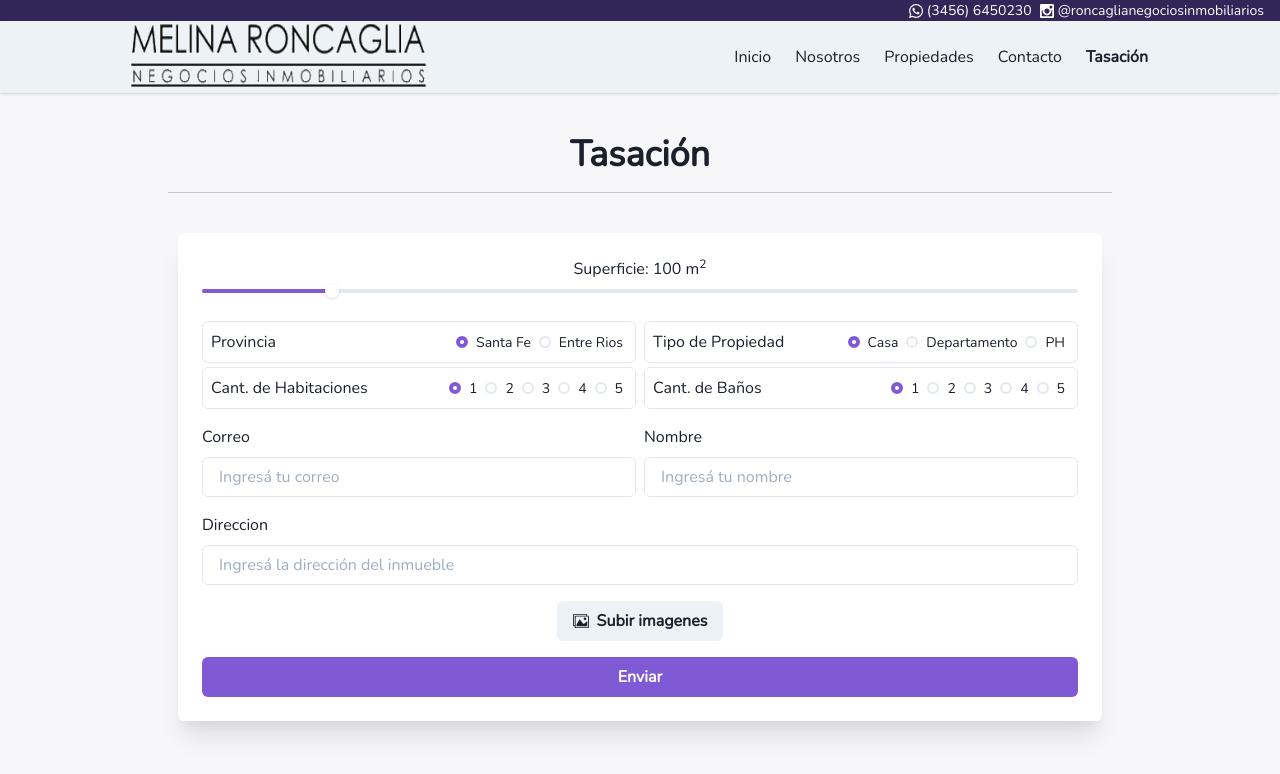
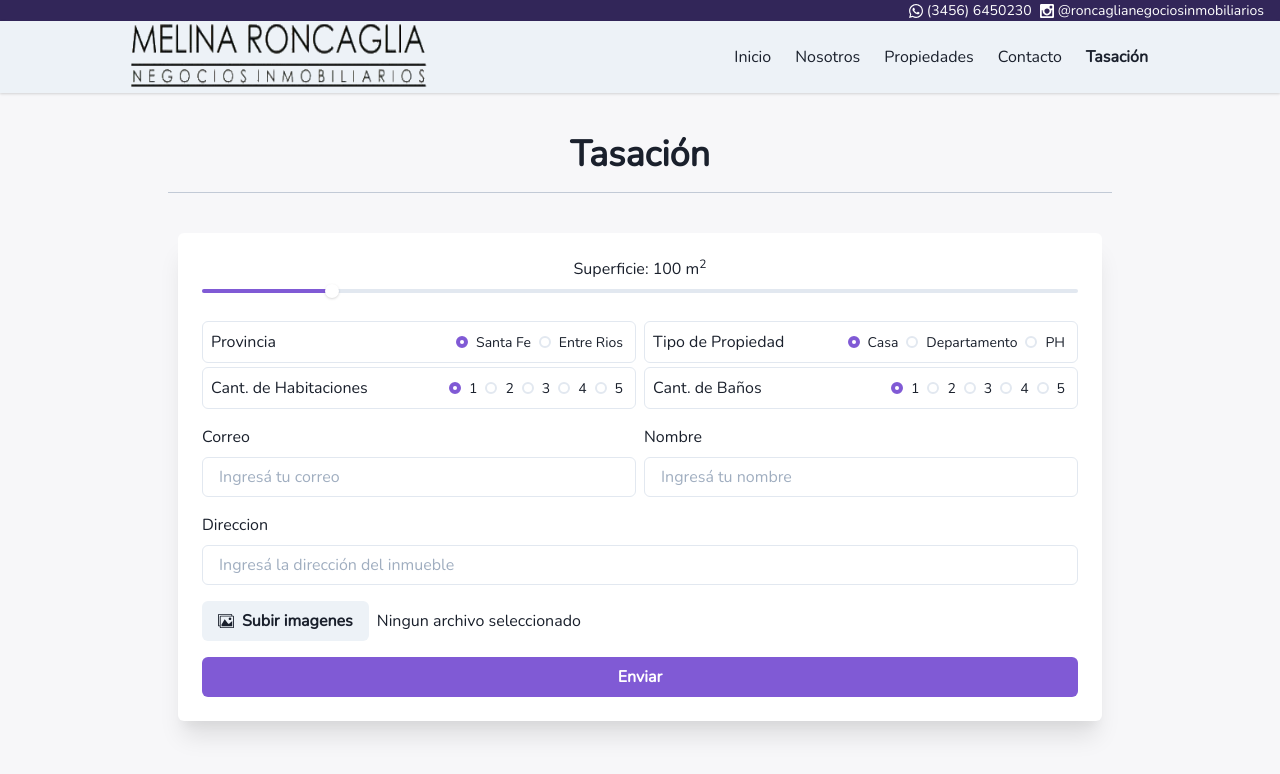
Before and after one commit to rodrigoodz/proyecto_inmobiliaria_nextjs, a Next.js app: page /appraisal in a window 1280 px wide. Shown: the top 774 px of the page. Built offline with nearby package versions, Linux system fonts and the light colour scheme.

Commit message:
agregado indicador para ver cant. archivos seleccionados

```diff
--- a/components/AppraisalForm.js
+++ b/components/AppraisalForm.js
@@ -7,6 +7,7 @@ import {
   FormErrorMessage,
   Flex,
   useToast,
+  Text,
   Icon,
 } from "@chakra-ui/react";
 import { useState } from "react";
@@ -28,6 +29,7 @@ const AppraisalForm = () => {
   const {
     handleSubmit,
     register,
+    watch,
     reset,
     formState: { errors, isSubmitting },
   } = useForm();
@@ -195,8 +197,6 @@ const AppraisalForm = () => {
         <FormControl
           isInvalid={errors.files_}
           display="flex"
-          flexDirection="column"
-          justifyContent="center"
           alignItems="center"
         >
           <FileUpload
@@ -205,7 +205,15 @@ const AppraisalForm = () => {
             register={register("files_", { validate: validateFiles })}
           >
             <Button leftIcon={<Icon as={ImImages} />}> Subir imagenes</Button>
+            {watch("files_")?.length ? (
+              <Text ml={2}>
+                {watch("files_").length} archivo/s seleccionado/s
+              </Text>
+            ) : (
+              <Text ml={2}>Ningun archivo seleccionado</Text>
+            )}
           </FileUpload>
+
           <FormErrorMessage>
             {errors.files_ && errors?.files_.message}
           </FormErrorMessage>
--- a/components/FileUpload.js
+++ b/components/FileUpload.js
@@ -11,8 +11,7 @@ const FileUpload = ({ register, accept, multiple, children }) => {
   return (
     <InputGroup
       onClick={handleClick}
-      display="flex"
-      justifyContent="center"
+      flexDirection={["column", "row"]}
       alignItems="center"
     >
       <input
```
